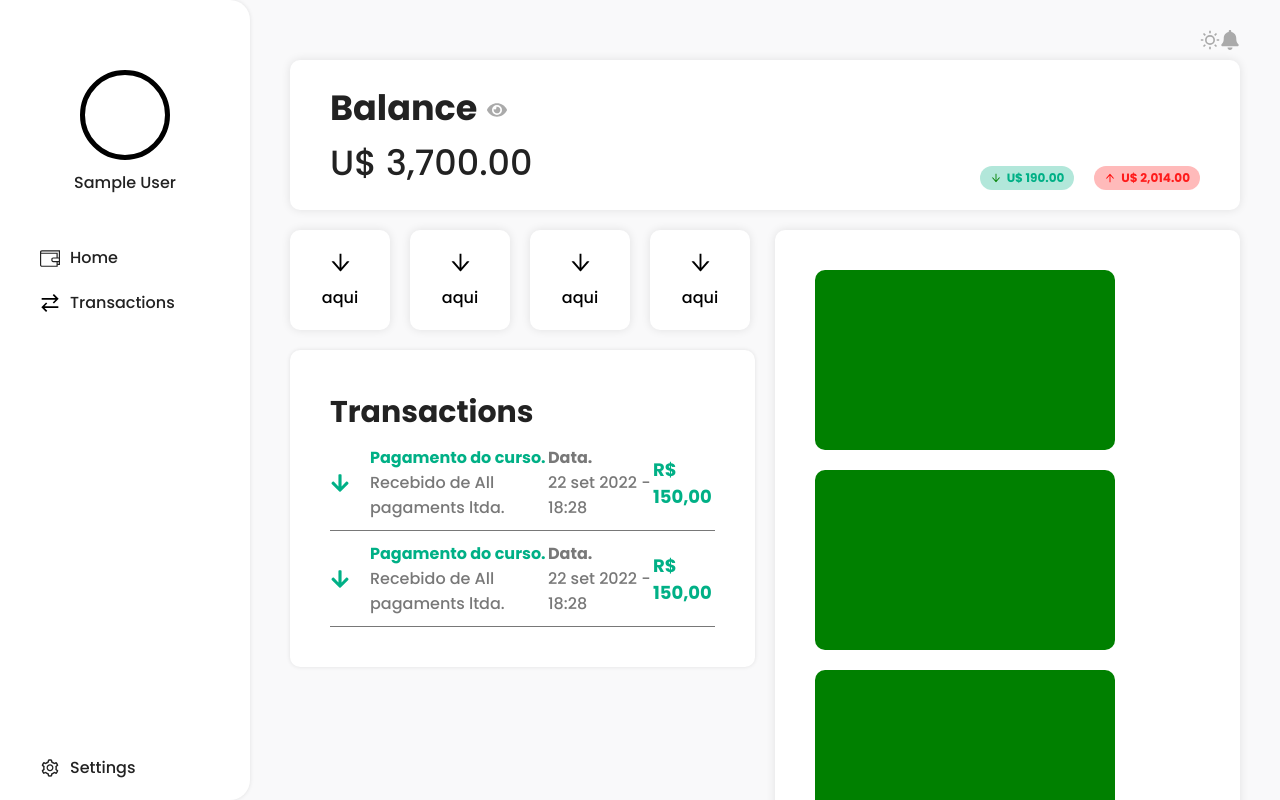
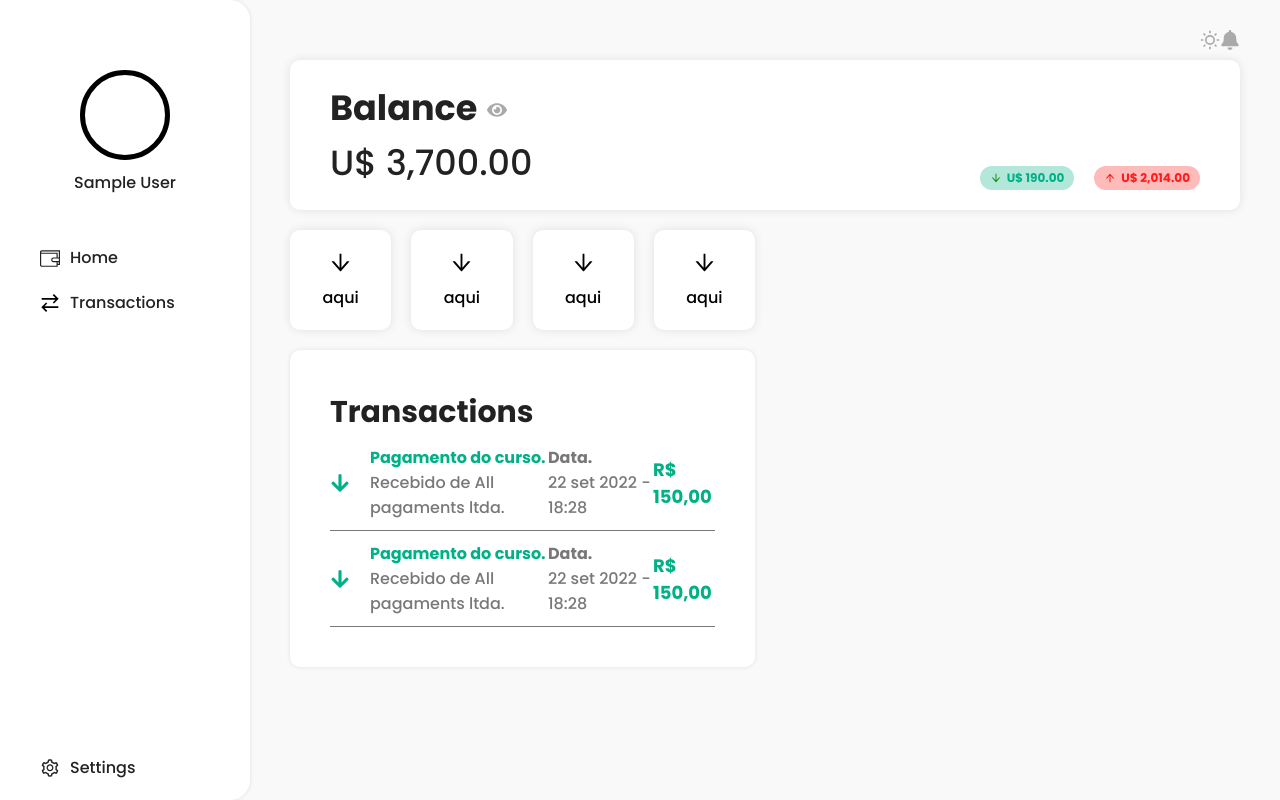
Before and after one commit to GabrielNatan/finance, a React (Create React App) app: page / in a window 1280 px wide. Built offline with nearby package versions, Linux system fonts and the light colour scheme; no server answers; sample sign-in values are in the browser's storage.

Commit message:
style: add cursor pointer and change width

```diff
--- a/src/components/Card/style.ts
+++ b/src/components/Card/style.ts
@@ -1,7 +1,7 @@
 import styled from 'styled-components'
 
 export const Container = styled.div`
-    width: 100px;
+    width: 100%;
     padding: 10px;
     background-color: ${({ theme }) => theme.backgroundSecondary};
     border-radius: 10px;
@@ -11,6 +11,7 @@ export const Container = styled.div`
     align-items: center;
     gap: 10px;
     box-shadow: 0px 0px 10px ${({ theme }) => theme.shadowColor};
+    cursor: pointer;
     @media screen and (min-width: 768px){
         padding: 20px;
     }
--- a/src/pages/Home/index.tsx
+++ b/src/pages/Home/index.tsx
@@ -13,8 +13,8 @@ import {
   Main,
   Left,
   Right,
-  ContainerCards,
-  ContainerCreditCard
+  ContainerCards
+  // ContainerCreditCard
 } from './style'
 import { FaEye, FaBell } from 'react-icons/fa'
 import { AiOutlineArrowDown, AiOutlineArrowUp } from 'react-icons/ai'
@@ -23,12 +23,11 @@ import { useTheme } from '../../hooks/useTheme'
 import { Card } from '../../components/Card'
 import { useAuth } from '../../hooks/useAuth'
 import { List } from '../../components/List'
-import { CreditCard } from '../../components/CreditCard '
 
 export const Home = () => {
   const { toggleTheme, theme } = useTheme()
   const { user } = useAuth()
-  const image = user.photoURL !== null ? user.photoURL : 'https://cdn.pixabay.com/photo/2015/10/05/22/37/blank-profile-picture-973460__340.png'
+  const image = user.photoURL !== null && user.photoURL !== '' ? user.photoURL : 'https://cdn.pixabay.com/photo/2015/10/05/22/37/blank-profile-picture-973460__340.png'
   return (
     <Container>
       <Notification>
@@ -82,11 +81,7 @@ export const Home = () => {
           <List/>
         </Left>
         <Right>
-          <ContainerCreditCard>
-            <CreditCard/>
-            <CreditCard/>
-            <CreditCard/>
-          </ContainerCreditCard>
+
         </Right>
       </Main>
     </Container>
```
